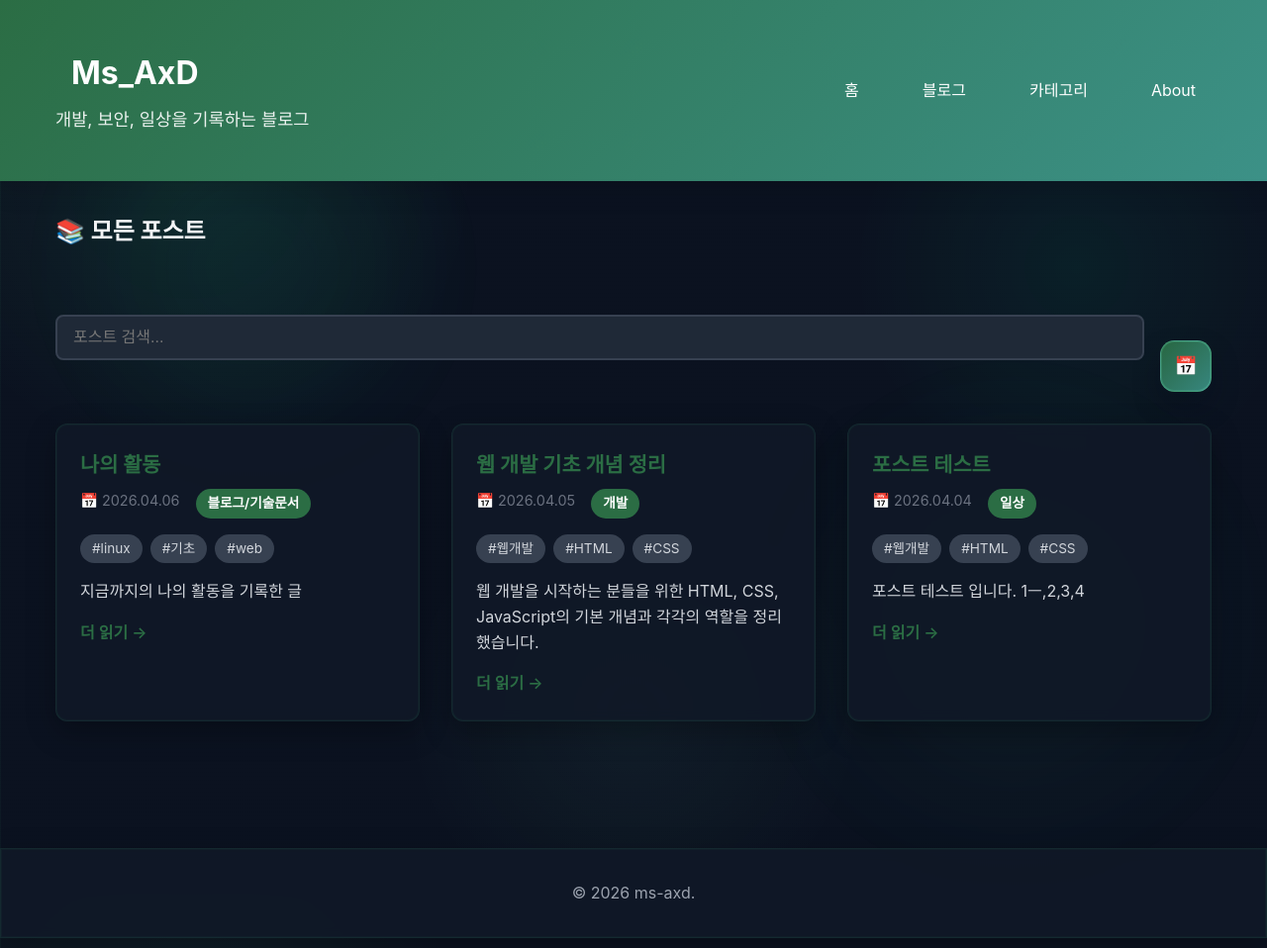
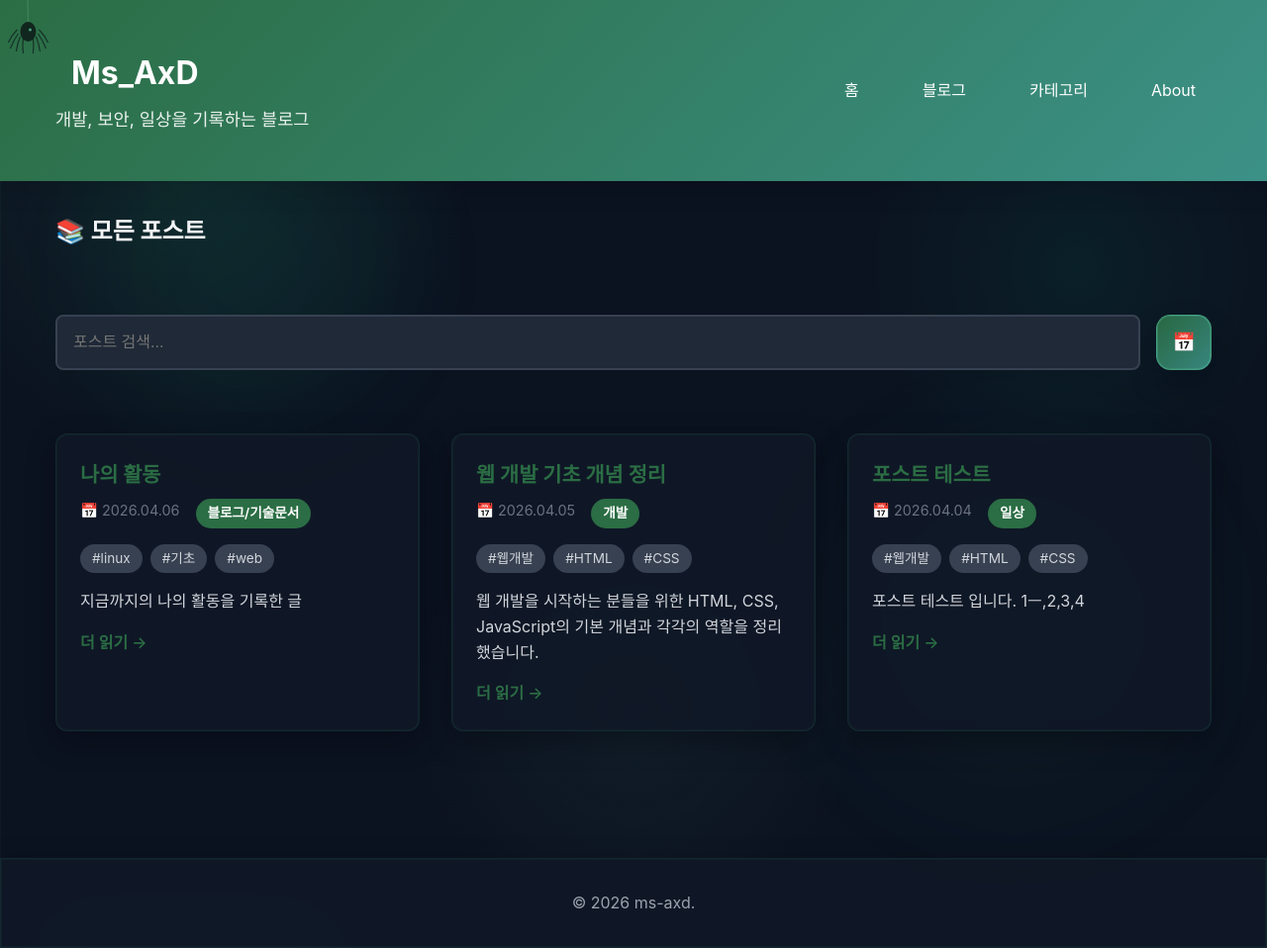
Before and after one commit to ms-axd/ms-axd.github.io, a Jekyll site: the page built from blog.html, in a window 1280 px wide. Shown: the whole page at 99% size. Built offline with Jekyll 4.4.1, drawn with Linux system fonts in a browser that asks for light colours.

Commit message:
blog sort4

```diff
--- a/assets/css/style.scss
+++ b/assets/css/style.scss
@@ -171,7 +171,7 @@
 
 .blog-toolbar {
   display: flex;
-  align-items: end;
+  align-items: stretch;
   justify-content: space-between;
   gap: 1rem;
   margin-bottom: 2rem;
@@ -185,6 +185,7 @@
 
 .blog-toolbar__search .search-box {
   max-width: none;
+  height: 56px;
 }
 
 .blog-sort {
@@ -193,8 +194,8 @@
 }
 
 .blog-sort__button {
-  width: 52px;
-  height: 52px;
+  width: 56px;
+  height: 56px;
   border: 1px solid rgba(148, 163, 184, 0.24);
   background: rgba(15, 23, 42, 0.7);
   color: #f8fafc;
@@ -205,7 +206,7 @@
   place-items: center;
   box-shadow: 0 12px 24px rgba(2, 6, 23, 0.18);
   transition: var(--transition);
-  flex: 0 0 52px;
+  flex: 0 0 56px;
 }
 
 .blog-sort__button:hover {
@@ -650,6 +651,7 @@
 
 .search-box input {
   width: 100%;
+  height: 56px;
   padding: 0.75rem 1rem;
   border: 2px solid var(--border-color);
   border-radius: 0.5rem;
```
